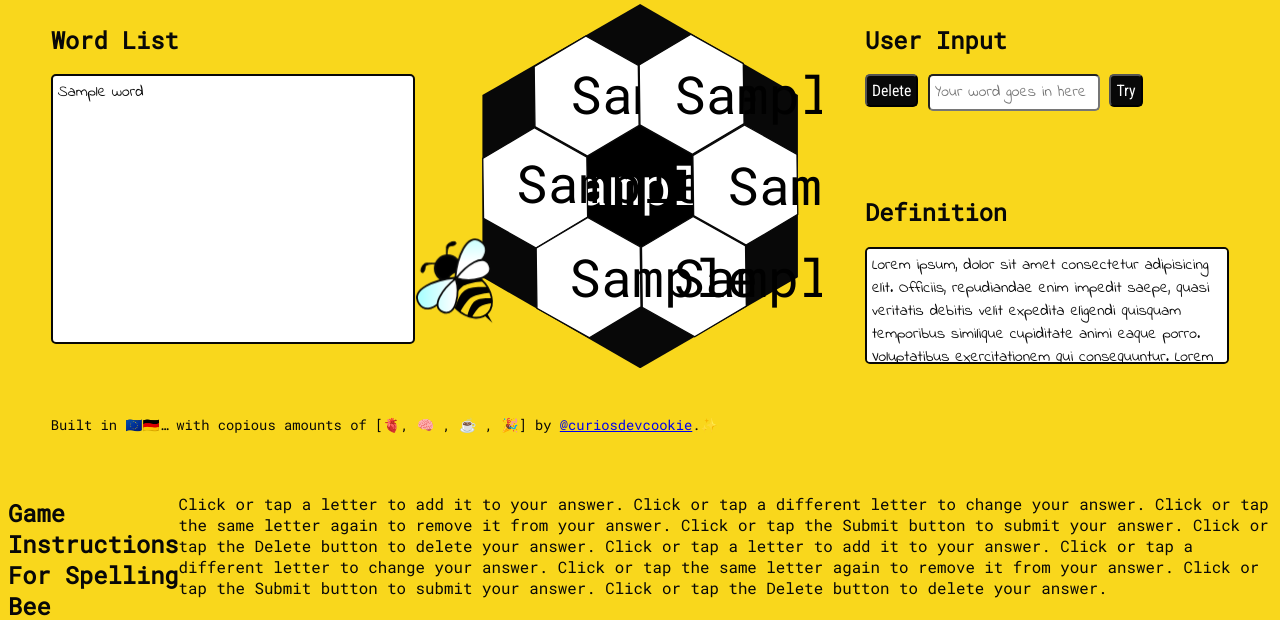
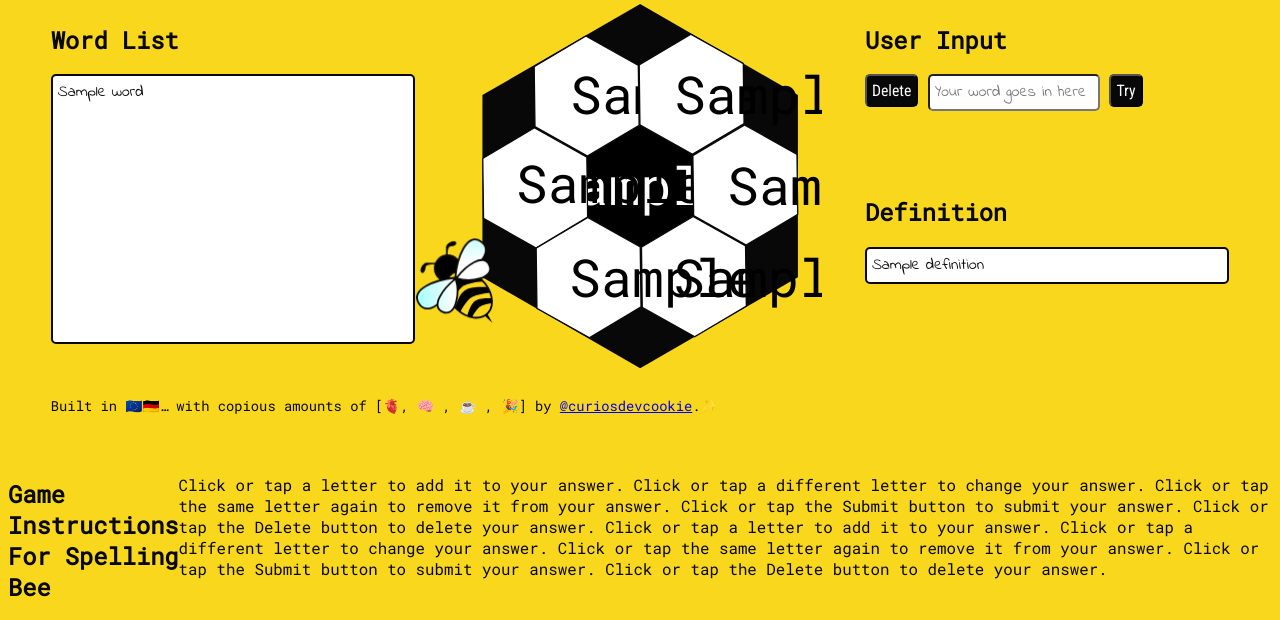
Before and after one commit to curiosdevcookie/Harvard-CS50, a Flask app: template week_11__final-project/spelling_bee/templates/index.html in a window 1280 px wide. Shown: the part 134-754 px from the top of the page. Run offline with Flask 3, Linux system fonts and the light colour scheme; the template is opened without the code that fills it: most values are stand-ins (such as "Sample title", 1, 10 or a date in 2020).

Commit message:
Fix get_definition.

```diff
--- a/week_11__final-project/spelling_bee/app.py
+++ b/week_11__final-project/spelling_bee/app.py
@@ -166,8 +166,9 @@ def get_definition(term):
         # slice the definition from the tuple:
         definition = definition[0]
     # slice the first 2 characters from the definition if it starts with "1.":
-    if definition.startswith("1."):
-        definition = definition[2:]
+    # if definition.startswith("1."):
+    #     definition = definition[2:]
+
     else:
         definition = None
     conn.close()
--- a/week_11__final-project/spelling_bee/templates/index.html
+++ b/week_11__final-project/spelling_bee/templates/index.html
@@ -291,7 +291,9 @@
 
       <section id='definition-section'>
         <h2>Definition</h2>
-        <p id='definition-area'>Lorem ipsum, dolor sit amet consectetur
+        <p id='definition-area'>
+          {{ definition }}
+          <!-- Lorem ipsum, dolor sit amet consectetur
           adipisicing elit. Officiis, repudiandae enim impedit saepe, quasi
           veritatis debitis velit expedita eligendi quisquam temporibus
           similique cupiditate animi eaque porro. Voluptatibus exercitationem
@@ -299,7 +301,8 @@
           adipisicing elit. Officiis, repudiandae enim impedit saepe, quasi
           veritatis debitis velit expedita eligendi quisquam temporibus
           similique cupiditate animi eaque porro. Voluptatibus exercitationem
-          qui consequuntur.</p>
+          qui consequuntur. -->
+        </p>
       </section>
 
       <section id='word-list'>
```
